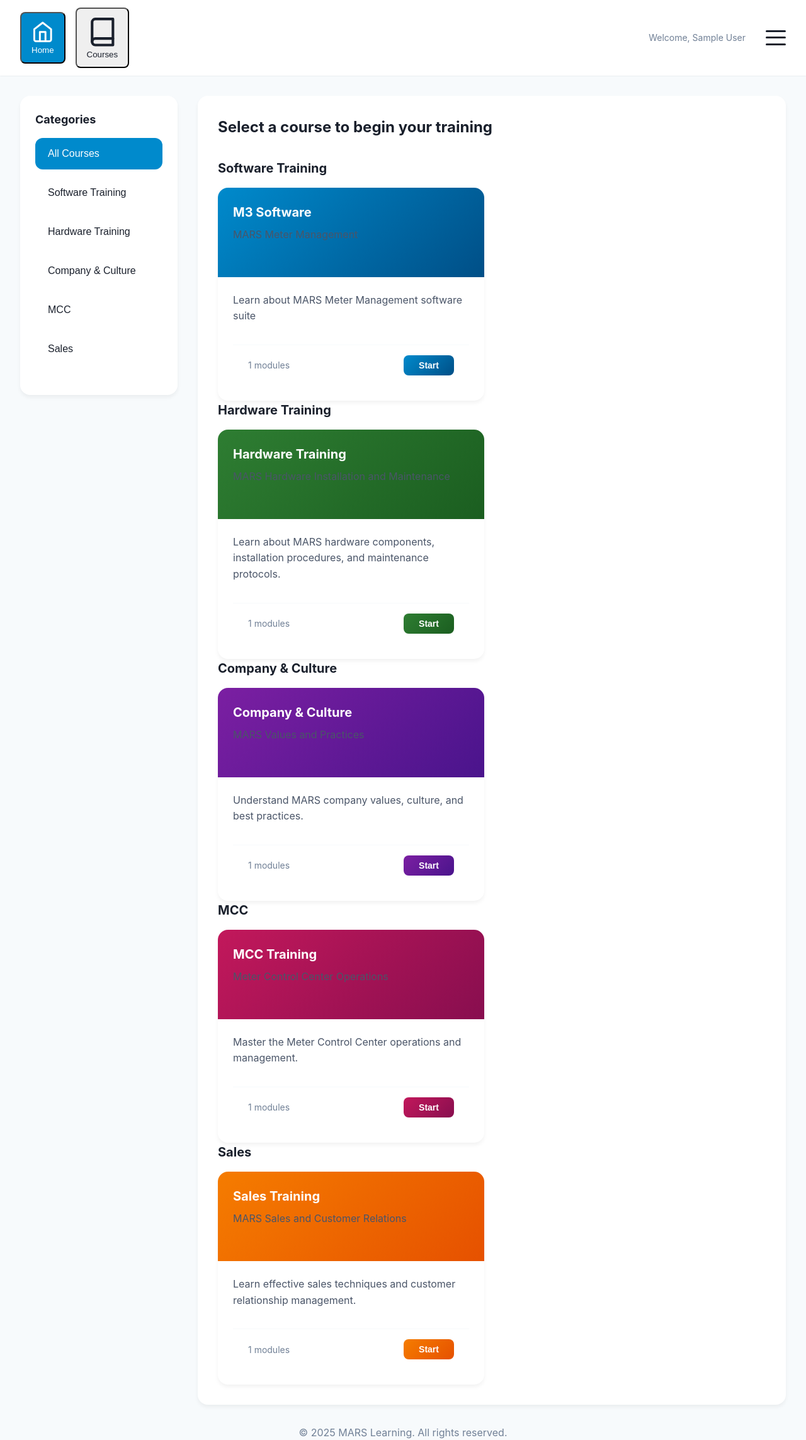
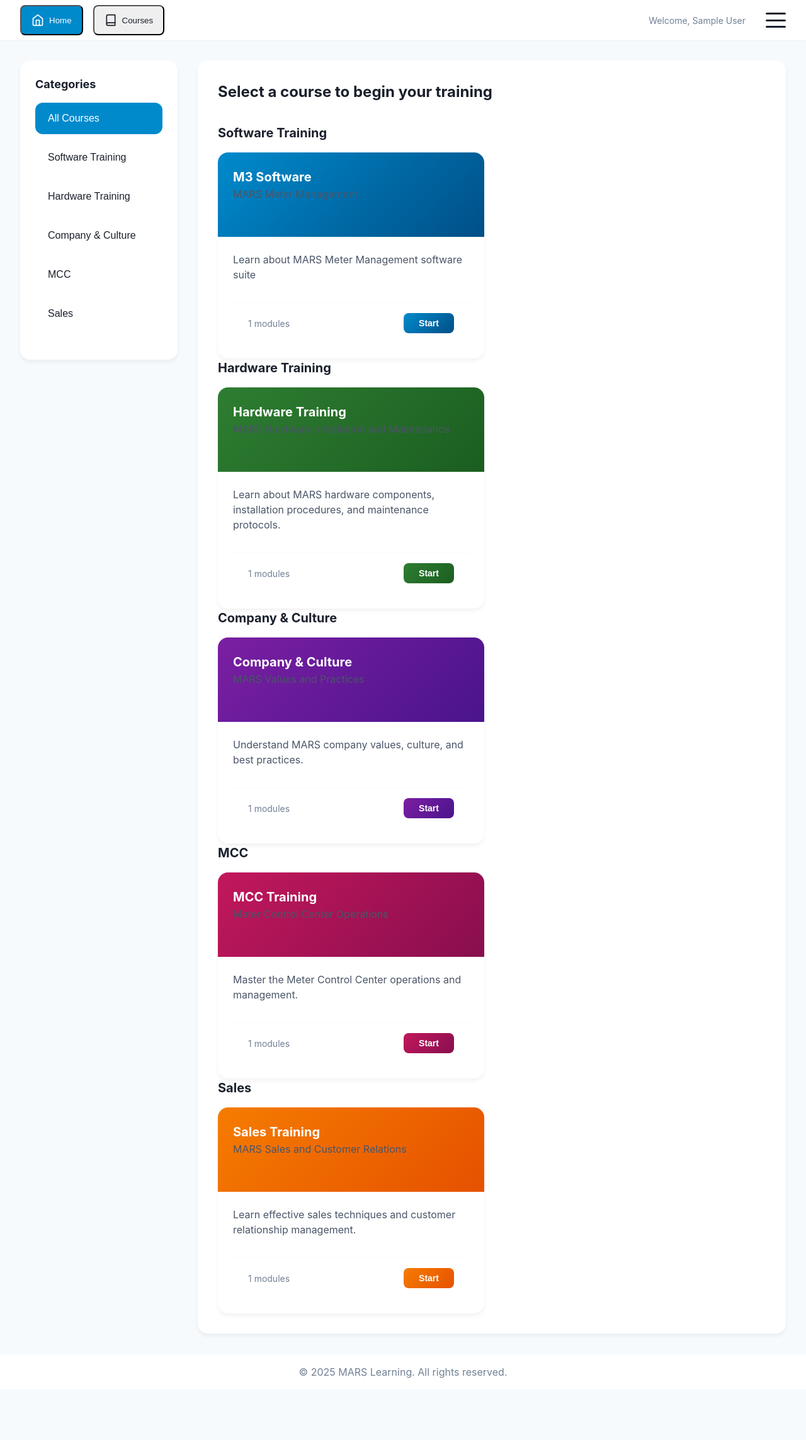
Before and after one commit to jbb1988/quiz-app, a React (Create React App) app: page /#/ in a window 1280 px wide. Shown: the whole page at 63% size. After the commit the page ends 2205 px from the top, so only its background shows below. Built offline with nearby package versions, Linux system fonts and the light colour scheme; sample sign-in values are in the browser's storage.

Commit message:
Fix footer positioning, quiz layout, and course text color

```diff
--- a/src/styles/components/Dashboard.css
+++ b/src/styles/components/Dashboard.css
@@ -87,20 +87,13 @@
   color: white;
 }
 
-.course-card-header h3 {
-  font-size: 1.25rem;
-  font-weight: 700;
-  margin-bottom: 0.5rem;
+.course-card-header h3,
+.course-card-header p {
+  color: white;
 }
 
 .course-card-body {
   padding: 1.5rem;
-}
-
-.course-card-body p {
-  color: var(--color-text-secondary);
-  margin-bottom: 1.5rem;
-  line-height: 1.6;
 }
 
 .course-card-footer {
@@ -136,14 +129,3 @@
   color: var(--color-text-secondary);
   margin-bottom: 2rem;
 }
-
-/* Section Headers */
-.section-header {
-  margin-bottom: 1.5rem;
-}
-
-.section-header h2 {
-  font-size: 1.25rem;
-  font-weight: 700;
-  color: var(--color-text-primary);
-}
--- a/src/styles/components/Layout.css
+++ b/src/styles/components/Layout.css
@@ -1,20 +1,61 @@
+/* Layout */
+.min-h-screen {
+  min-height: 100vh;
+  display: flex;
+  flex-direction: column;
+}
+
 /* Header */
-.header {
+header {
   background: white;
   box-shadow: 0 1px 2px rgba(0,0,0,0.05);
   position: sticky;
   top: 0;
   z-index: 10;
-  padding: 0.75rem 0;
+  height: 64px;
 }
 
 .header-container {
   max-width: 1280px;
   margin: 0 auto;
   padding: 0 2rem;
+  height: 100%;
   display: flex;
   justify-content: space-between;
   align-items: center;
+}
+
+/* Navigation */
+.nav-links {
+  display: flex;
+  align-items: center;
+  gap: 1rem;
+}
+
+.nav-link {
+  display: flex;
+  align-items: center;
+  padding: 0.75rem 1rem;
+  color: var(--color-text-primary);
+  text-decoration: none;
+  border-radius: 0.5rem;
+  transition: var(--transition-default);
+  font-weight: 500;
+}
+
+.nav-link:hover {
+  background-color: var(--color-background-light);
+}
+
+.nav-link.active {
+  background-color: var(--color-primary);
+  color: white;
+}
+
+.nav-link svg {
+  width: 20px;
+  height: 20px;
+  margin-right: 0.5rem;
 }
 
 /* Hamburger Menu */
@@ -85,27 +126,25 @@
   height: 20px;
 }
 
-/* Navigation Links */
-.nav-links {
-  display: flex;
-  align-items: center;
-  gap: 1rem;
+/* Main Content */
+main {
+  flex: 1;
+  min-height: calc(100vh - 64px - 56px); /* viewport height - header - footer */
 }
 
-.nav-link {
-  padding: 0.75rem 1rem;
-  color: var(--color-text-primary);
-  text-decoration: none;
-  border-radius: 0.5rem;
-  transition: var(--transition-default);
-  font-weight: 500;
+/* Footer */
+footer {
+  background: white;
+  border-top: 1px solid var(--color-background-light);
+  padding: 1rem 0;
+  height: 56px;
+  margin-top: auto;
 }
 
-.nav-link:hover {
-  background-color: var(--color-background-light);
+footer .container {
+  max-width: 1280px;
+  margin: 0 auto;
+  padding: 0 2rem;
+  text-align: center;
+  color: var(--color-text-light);
 }
-
-.nav-link.active {
-  background-color: var(--color-primary);
-  color: white;
-}
--- a/src/styles/components/Quiz.css
+++ b/src/styles/components/Quiz.css
@@ -3,6 +3,9 @@
   max-width: 800px;
   margin: 0 auto;
   padding: 2rem;
+  min-height: calc(100vh - 64px - 56px); /* viewport height - header - footer */
+  display: flex;
+  flex-direction: column;
 }
 
 /* Quiz Header */
@@ -12,6 +15,10 @@
   padding: 1.5rem;
   margin-bottom: 2rem;
   box-shadow: 0 4px 6px rgba(0,0,0,0.05);
+  width: 100%;
+  max-width: 700px;
+  margin-left: auto;
+  margin-right: auto;
 }
 
 .quiz-title {
@@ -46,6 +53,10 @@
   padding: 2rem;
   margin-bottom: 2rem;
   box-shadow: 0 4px 6px rgba(0,0,0,0.05);
+  width: 100%;
+  max-width: 700px;
+  margin-left: auto;
+  margin-right: auto;
 }
 
 .question-text {
@@ -141,6 +152,10 @@
   padding: 2rem;
   text-align: center;
   box-shadow: 0 4px 6px rgba(0,0,0,0.05);
+  width: 100%;
+  max-width: 700px;
+  margin-left: auto;
+  margin-right: auto;
 }
 
 .results-score {
```
